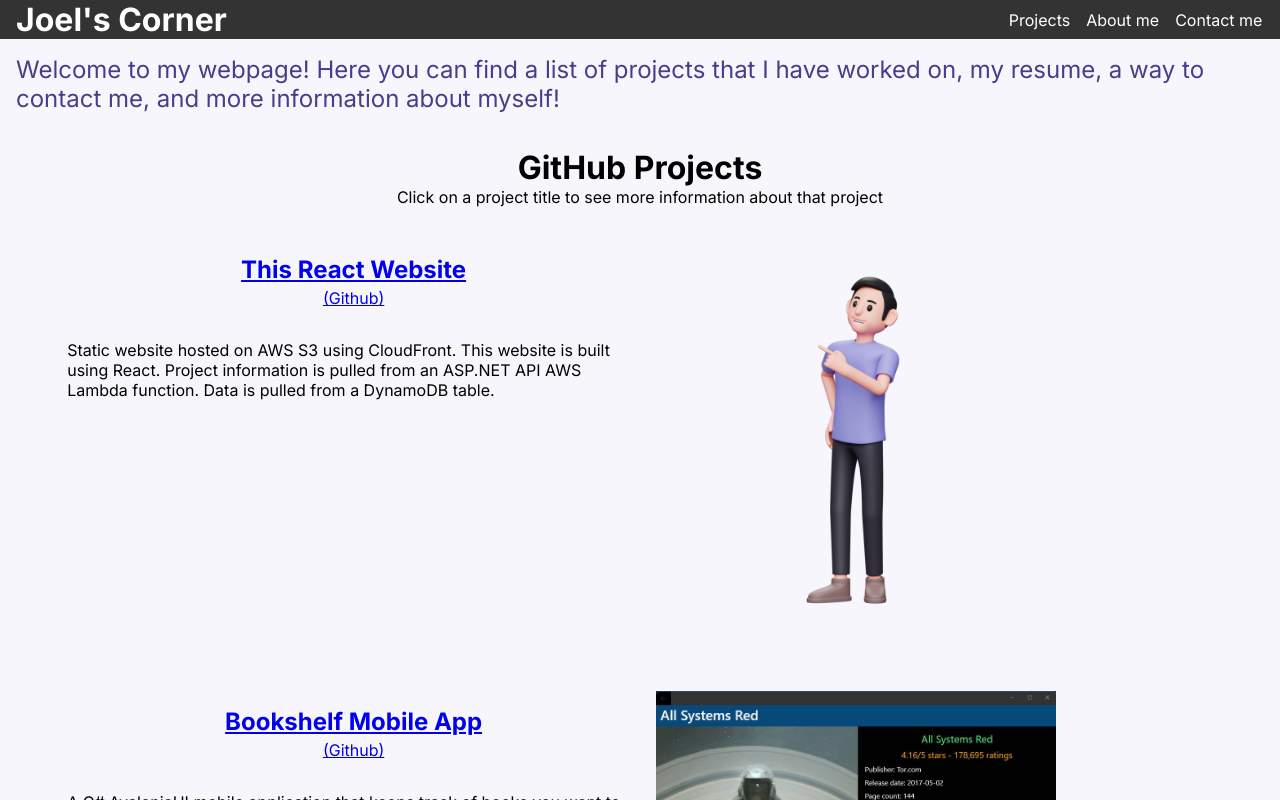
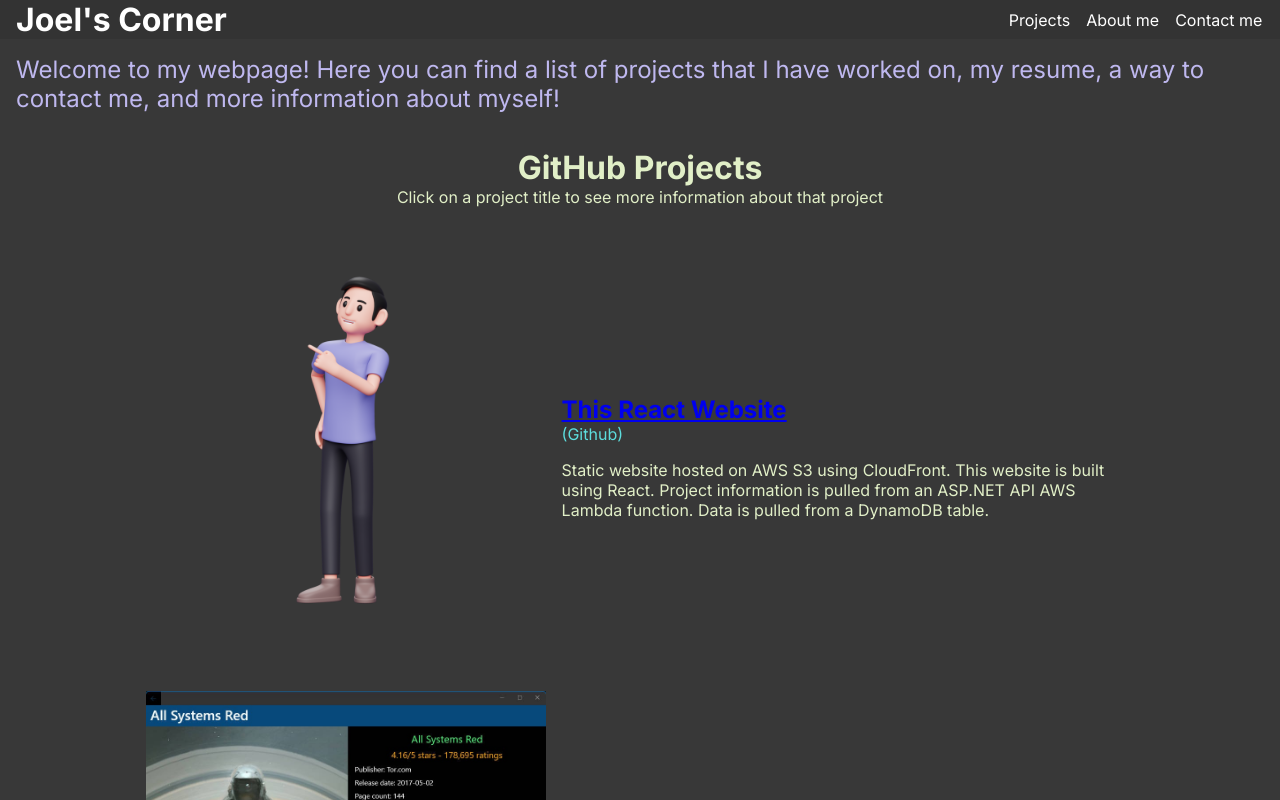
Before and after one commit to Neeblue/joels-corner, a React (Create React App) app: page / in a window 1280 px wide. Shown: the top 800 px of the page. Built offline with nearby package versions, Linux system fonts and the light colour scheme.

Commit message:
WIP style change for projects

```diff
--- a/src/components/ProjectCards.js
+++ b/src/components/ProjectCards.js
@@ -22,17 +22,18 @@ const ProjectCards = () => {
       <div className='subHeader'>Click on a project title to see more information about that project</div>
       {projects.map((project, index) => (
         <div key={index} className="project-card">
+
           <div className='leftColumn'>
+            <img className='image' src={process.env.PUBLIC_URL + project.image} alt={project.title} />
+          </div>
 
+          <div className='rightColumn'>
             <h2 className='title'><a href={project.detailsPage}>{project.title}</a></h2>
-            <a className='link' href={project.link} target="_blank" rel="noopener noreferrer">
+            <a className='githubLink' href={project.link} target="_blank" rel="noopener noreferrer">
               (Github)
             </a>
             <p className='description'>{project.description}</p>
             {/* Add tags */}
-          </div>
-          <div className='rightColumn'>
-            <img className='image' src={process.env.PUBLIC_URL + project.image} alt={project.title} />
           </div>
         </div>
 
--- a/src/styles.css
+++ b/src/styles.css
@@ -1,5 +1,6 @@
-* {
-    /* box-sizing: border-box; */
+.App {
+    background-color: #383838;
+    color: rgb(225, 239, 199);
 }
 
 body {
@@ -18,7 +19,7 @@ body {
     display: flex;
     justify-content: space-between;
     align-items: stretch;
-gap: 2rem;
+    gap: 2rem;
     padding: 0 1rem;
 }
 
@@ -41,11 +42,11 @@ gap: 2rem;
 }
 
 .nav li .active {
-    background-color: #555; /* TODO: Doesn't work */
+    background-color: rgb(132, 113, 253);; /* TODO: Doesn't work */
 }
 
 .nav li:Hover {
-    background-color: #777;
+    background-color: rgb(191, 184, 239);;
 }
 
 /* Introduction paragraph */
@@ -53,7 +54,7 @@ gap: 2rem;
     /* TODO: margin right and down, font larger, blue color */
     margin: 1rem 1rem 2rem 1rem;
     font-size: 1.5rem;
-    color:darkslateblue;
+    color:rgb(191, 184, 239);
 }
 
 /* Projects page */
@@ -62,29 +63,7 @@ gap: 2rem;
     margin: 0 5%;
 }
 
-.project-card {
-    display: flex;
-    flex-direction: row;
-}
-
-.leftColumn {
-    width: 50%;
-}
-
-.rightColumn {
-    width: 50%;
-}
-
-.projectCards .image {
-    margin-bottom: 3rem;
-    margin-left: 1rem;
-    max-width: 50vh;
-    max-height: 50vh;
-    object-fit:contain;
-}
-
 .projectCards .header {
-    /* margin-bottom: 2rem; */
     text-align: center;
 }
 
@@ -93,21 +72,45 @@ gap: 2rem;
     text-align: center;
 }
 
-.projectCards .title {
-    text-align: center;
-    margin-top: 1rem;
+.leftColumn {
+    margin-right: 1rem;
+}
+
+.rightColumn {
+    width: 50%;
+    display: flex;
+    flex-direction: column;
+    justify-content: center;
+}
+
+.project-card {
+    display: flex;
+    flex-direction: row;
+    justify-content: center;
+}
+
+.project-card .image {
+    margin-bottom: 3rem;
+    max-width: 50vh;
+    max-height: 50vh;
+    object-fit:contain;
+}
+
+.project-card .title:link, .title:visited {
     margin-bottom: 0.25rem;
-
+    color: rgb(93, 221, 221);
+    text-decoration: none;
 }
 
 .projectCards .description {
     margin-bottom: 1rem;
 }
 
-.projectCards .link {
-    margin-bottom: 2rem;
-    text-align: center;
+.projectCards .githubLink:link, .githubLink:visited {
+    margin-bottom: 1rem;
     display: block;
+    text-decoration: none;
+    color: rgb(93, 221, 221);
 }
 
 @media (max-width: 500px) { /* 768px */
@@ -123,10 +126,17 @@ gap: 2rem;
         text-align: center;
     }
 
+    .projectCards .image {
+        margin-bottom: 0;
+        max-width: 100%;
+        max-height: 60vh;
+    }
+
     .rightColumn {
         width: 100%;
         margin-left: 0;
         text-align: center;
+        margin-bottom: 5rem;
 
     }
 }
```
